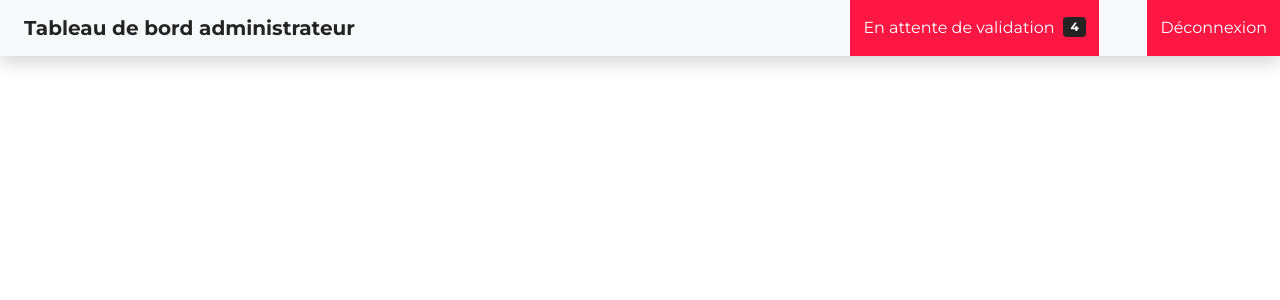
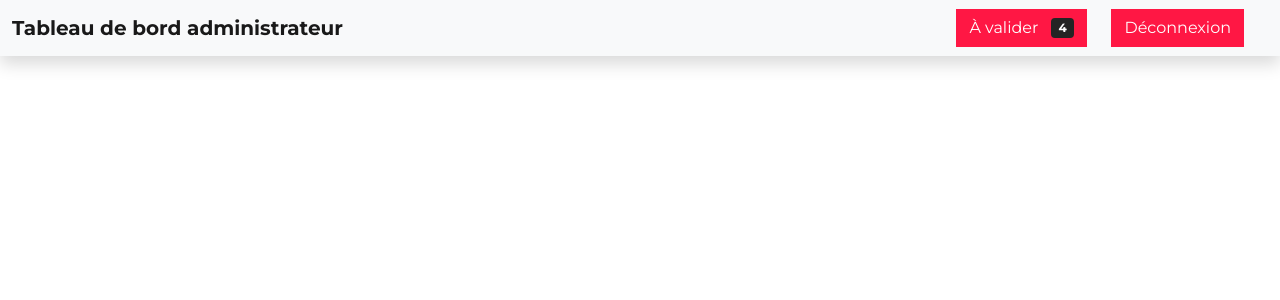
Before and after one commit to mediatorviolet/SwimRun-Reunion-App, a PHP site: page /index.php?page=admin in a window 1280 px wide. Shown: the top 300 px of the page. Run offline with PHP 8.4, Linux system fonts and the light colour scheme.

Commit message:
navbar admin dashboard

```diff
--- a/src/pages/admin.php
+++ b/src/pages/admin.php
@@ -1,17 +1,21 @@
 <?php include 'functions/logout.php' ?>
-<nav class="nav justify-content-between bg-light shadow fixed-top">
-    <div class="d-flex">
-        <p class="navbar-brand fw-bold ms-4 my-2">Tableau de bord administrateur</p>
-    </div>
-    <div class="d-flex">
-        <a href="" class="btn rounded-0 d-flex align-items-center">
-            En attente de validation <span class="badge ms-2">4</span>
-        </a>
-        <form action="<?= logout() ?>" method="post">
-            <button type="submit" name="deconnexion" class="btn rounded-0 ms-5 h-100">
-                Déconnexion
-            </button>
-        </form>
+
+<nav class="navbar navbar-expand-lg navbar-light bg-light shadow">
+    <div class="container-fluid">
+        <a class="navbar-brand fw-bold" href="#">Tableau de bord administrateur</a>
+        <button class="navbar-toggler" type="button" data-bs-toggle="collapse" data-bs-target="#navbarSupportedContent" aria-controls="navbarSupportedContent" aria-expanded="false" aria-label="Toggle navigation">
+            <span class="navbar-toggler-icon"></span>
+        </button>
+        <div class="collapse navbar-collapse justify-content-end" id="navbarSupportedContent">
+            <a href="" class="btn rounded-0 mt-lg-0 mt-4">
+                À valider <span class="badge ms-2">4</span>
+            </a>
+            <form action="<?= logout() ?>" method="post">
+                <button type="submit" name="deconnexion" class="btn rounded-0 mx-lg-4 mt-lg-0 mt-4 h-100">
+                    Déconnexion
+                </button>
+            </form>
+        </div>
     </div>
 </nav>
 <div class="container-fluid">
```
